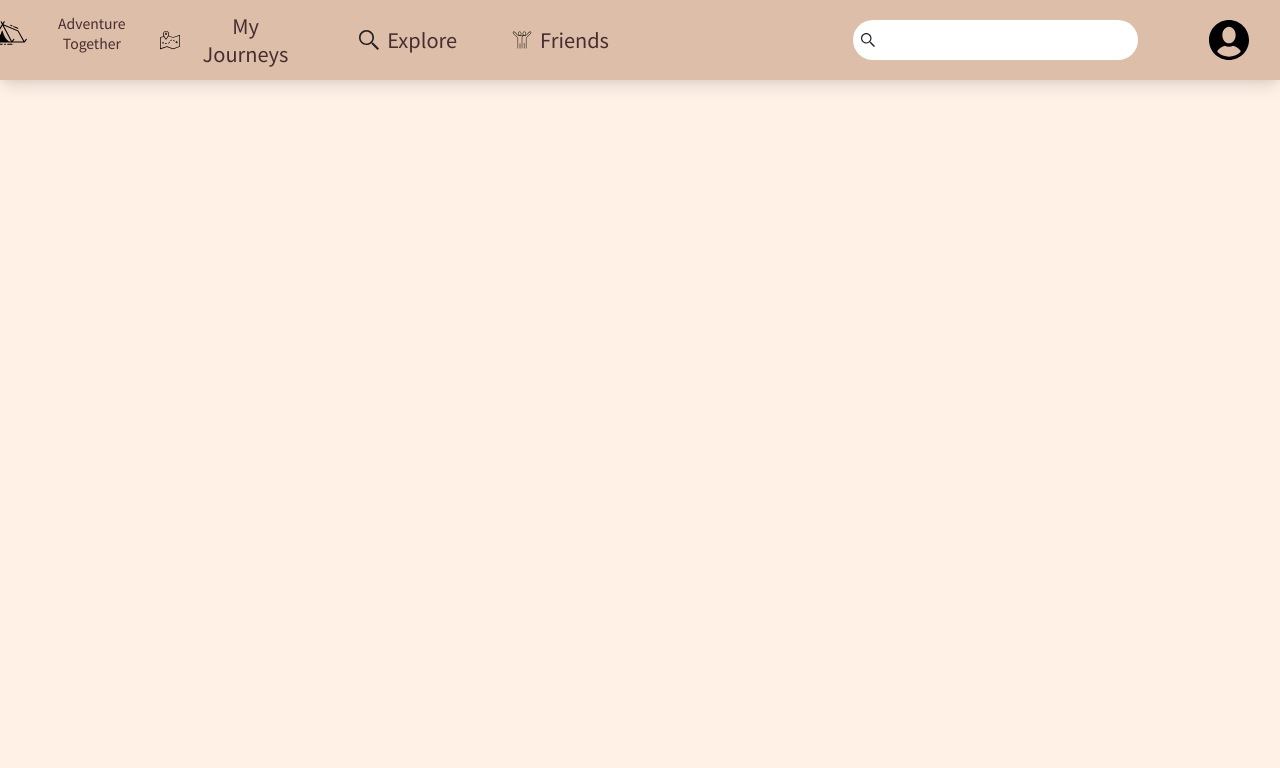
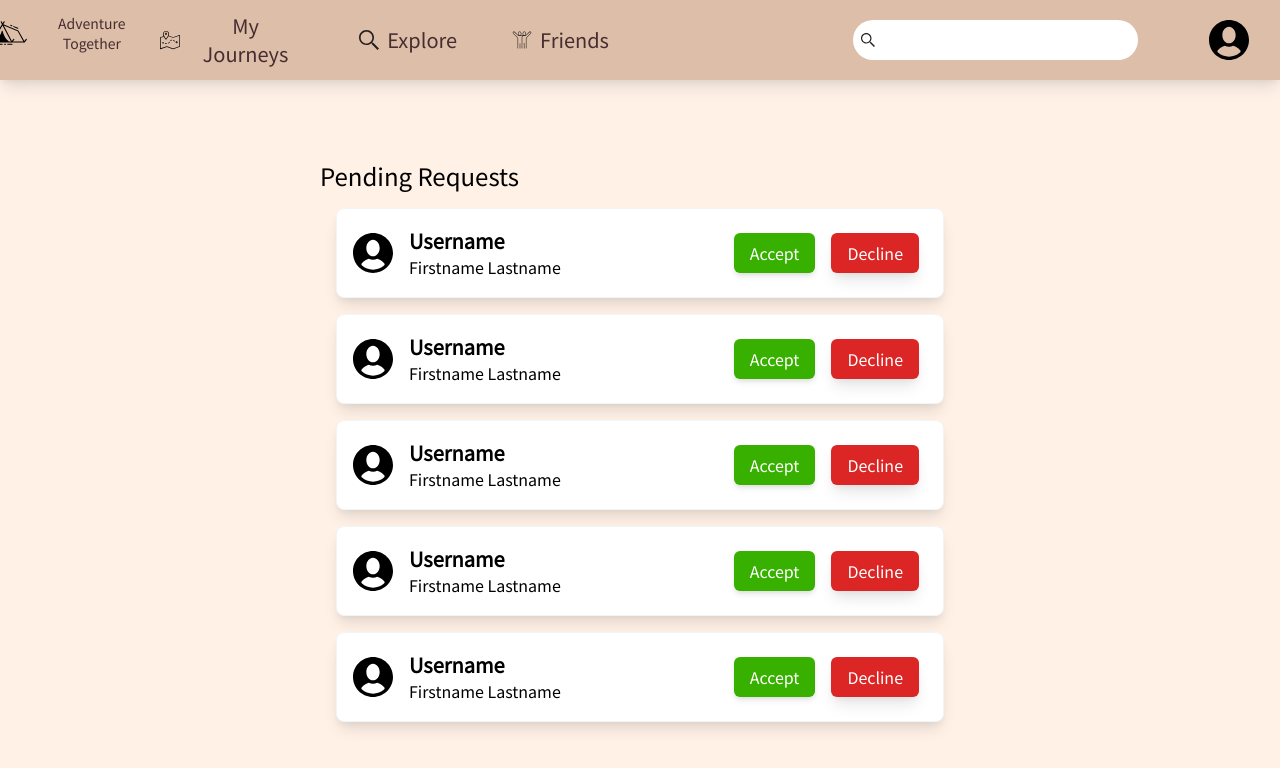
Before and after one commit to derekdkim/social-media-client, a React (Create React App) app: page /friend-requests in a window 1280 px wide. Shown: the top 768 px of the page. Built offline with nearby package versions, Linux system fonts and the light colour scheme; what tailwindcss-filters would draw is missing.

Commit message:
Added front end for friend request page and cards

```diff
--- a/src/components/Friends/FriendCard/index.js
+++ b/src/components/Friends/FriendCard/index.js
@@ -14,7 +14,6 @@ const FriendCard = () => {
       <div className='flex content-center justify-center'>
         <button className='unfriend-btn'><img src={ UnfriendIcon } alt='unfriend'></img></button>
       </div>
-
     </div>
   );
 }
--- /dev/null
+++ b/src/components/Friends/FriendReqCard/index.css
@@ -0,0 +1,23 @@
+.card-left {
+  @apply flex flex-row;
+}
+
+.card-left div:nth-child(2) {
+  @apply ml-4;
+}
+
+.card-primary-text {
+  @apply text-base lg:text-xl font-bold;
+}
+
+.card-secondary-text {
+  @apply text-sm lg:text-base;
+}
+
+.card-right {
+  @apply ml-auto p-2 flex flex-col md:flex-row;
+}
+
+.card-btn {
+  @apply my-2 md:mx-2;
+}
--- /dev/null
+++ b/src/components/Friends/FriendReqCard/index.js
@@ -0,0 +1,25 @@
+import React from 'react';
+import './index.css';
+
+import { UserIcon } from '../../../images';
+const FriendReqCard = () => {
+  return (
+    <div className='content-panel card-item flex flex-row'>
+      <div className='card-left'>
+        <div className='avatar-container ml-2'>
+          <img src={ UserIcon } alt='user' className='avatar' />
+        </div>
+        <div className='self-center'>
+          <p className='card-primary-text'>Username</p>
+          <p className='card-secondary-text'>Firstname Lastname</p>
+        </div>
+      </div>
+      <div className='card-right'>
+        <button className='button card-btn create-btn'>Accept</button>
+        <button className='button card-btn bg-red-600'>Decline</button>
+      </div>
+    </div>
+  );
+}
+
+export default FriendReqCard;
--- /dev/null
+++ b/src/components/Friends/FriendRequestPage/index.js
@@ -0,0 +1,18 @@
+import React from 'react';
+
+import FriendReqCard from '../FriendReqCard';
+
+const FriendRequestPage = () => {
+  return (
+    <div className='page-container'>
+      <div className='one-tab-container only-tab narrow-page'>
+        <h3 className='tab-heading'>Pending Requests</h3>
+        <div>
+          {[...Array(5)].map((e, i) => <FriendReqCard key={i} />)}
+        </div>
+      </div>
+    </div>
+  );
+}
+
+export default FriendRequestPage;
--- a/src/components/Friends/MyFriendsPage/index.js
+++ b/src/components/Friends/MyFriendsPage/index.js
@@ -1,11 +1,19 @@
 import React from 'react';
+import { Link } from 'react-router-dom';
 
 import FriendCard from '../FriendCard';
 
 const MyFriendsPage = () => {
   return (
     <div className='page-container'>
-      <div className='one-tab-container only-tab'>
+      <div className='right-btn-container-outer'>
+        <div className='right-btn-container-inner'>
+          <Link to='/friend-requests'>
+            <button className='button'>View Friend Requests</button>
+          </Link>
+        </div>
+      </div>
+      <div className='one-tab-container'>
         <h3 className='tab-heading dbrown-text'>My Friends</h3>
         <div className='friend-list grid lg:grid-cols-2'>
           <FriendCard />
--- a/src/components/Journey/JourneyEntry/index.js
+++ b/src/components/Journey/JourneyEntry/index.js
@@ -24,7 +24,7 @@ const JourneyEntry = () => {
         <p>{lorem}</p>
       </div>
       <div className='icon-footer'>
-        <i onClick={handleLikes} class={entryLiked ? 'fas fa-heart red' : 'far fa-heart'}></i>
+        <i onClick={handleLikes} className={entryLiked ? 'fas fa-heart red' : 'far fa-heart'}></i>
         <i className='far fa-comment'></i>
       </div>
     </div>
--- a/src/components/Journey/JourneyLink/index.css
+++ b/src/components/Journey/JourneyLink/index.css
@@ -3,11 +3,11 @@
 }
 
 .journey-title {
-  @apply m-2;
+  @apply m-2 font-bold;
 }
 
 .journey-due-date {
-  @apply ml-auto p-2;
+  @apply ml-auto p-2 text-xs md:text-base;
 }
 
 .tags {
@@ -16,5 +16,5 @@
 }
 
 .tag-badge {
-  @apply m-2 border-white self-center;
+  @apply m-2 border-white self-center text-xs md:text-sm;
 }
--- a/src/components/Journey/MyJourneysPage/index.css
+++ b/src/components/Journey/MyJourneysPage/index.css
@@ -3,5 +3,5 @@
 }
 
 .right-btn-container-inner {
-  @apply ml-auto m-4;
+  @apply ml-auto mx-4 mb-4 mt-6;
 }
--- a/src/components/Journey/MyJourneysPage/index.js
+++ b/src/components/Journey/MyJourneysPage/index.js
@@ -7,7 +7,7 @@ import JourneyLink from '../JourneyLink';
 const MyJourneyPage = () => {
 
   return (
-    <div class='page-container'>
+    <div className='page-container'>
       <div className='right-btn-container-outer'>
         <Link className='right-btn-container-inner' to='/journeys/new'>
           <button className='button'> + Start A New Journey</button>
@@ -15,7 +15,7 @@ const MyJourneyPage = () => {
       </div>
       <div className='one-tab-container'>
         <h1 className='tab-heading dbrown-text'>My Journeys</h1>
-        <div class='journey-list grid lg:grid-cols-2'>
+        <div className='journey-list grid lg:grid-cols-2'>
           <JourneyLink />
           <JourneyLink />
           <JourneyLink />
--- a/src/components/Profile/ProfilePage/index.js
+++ b/src/components/Profile/ProfilePage/index.js
@@ -15,7 +15,7 @@ const ProfilePage = () => {
         </div>
         <div className='username-container'>
           <h3 className='text-3xl'>User1</h3>
-          <h4 classname='tab-heading'>John Doe</h4>
+          <h4 className='tab-heading'>John Doe</h4>
         </div>
       </div>
       <div>
@@ -39,7 +39,7 @@ const ProfilePage = () => {
       <div>
         <h3 className='tab-heading'>Friends <span className='text-gray-600 text-base'>524</span></h3>
         <div className='friend-grid card-item'>
-          {[...Array(24)].map((e, i) => <FriendBadge />)}
+          {[...Array(24)].map((e, i) => <FriendBadge key={i} />)}
         </div>
         <p className='card-item'>View all</p>
       </div>
--- a/src/components/Routes/index.js
+++ b/src/components/Routes/index.js
@@ -10,6 +10,7 @@ import ExplorePage from '../Journey/ExplorePage';
 import MyFriendsPage from '../Friends/MyFriendsPage';
 import JourneyDetailPage from '../Journey/JourneyDetailPage';
 import ProfilePage from '../Profile/ProfilePage';
+import FriendRequestPage from '../Friends/FriendRequestPage';
 
 const Routes = () => {
   return (
@@ -20,9 +21,10 @@ const Routes = () => {
       <Route path='/my-journeys' component={MyJourneyPage} />
       <Route path='/journeys/new' component={JourneyCreator} />
       <Route path='/explore' component={ExplorePage} />
-      <Route path='/my-friends' component={MyFriendsPage}/>
-      <Route path='/journey-details' component={JourneyDetailPage}/>
-      <Route path='/profile' component={ProfilePage}/>
+      <Route path='/my-friends' component={MyFriendsPage} />
+      <Route path='/journey-details' component={JourneyDetailPage} />
+      <Route path='/profile' component={ProfilePage} />
+      <Route path='/friend-requests' component={FriendRequestPage} />
     </Switch>
   );
 }
--- a/src/index.css
+++ b/src/index.css
@@ -29,6 +29,10 @@
 
   .one-tab-container {
     @apply mx-4 lg:mx-20;
+  }
+
+  .narrow-page {
+    @apply lg:w-1/2 lg:mx-auto;
   }
 
   .card-item {
```
